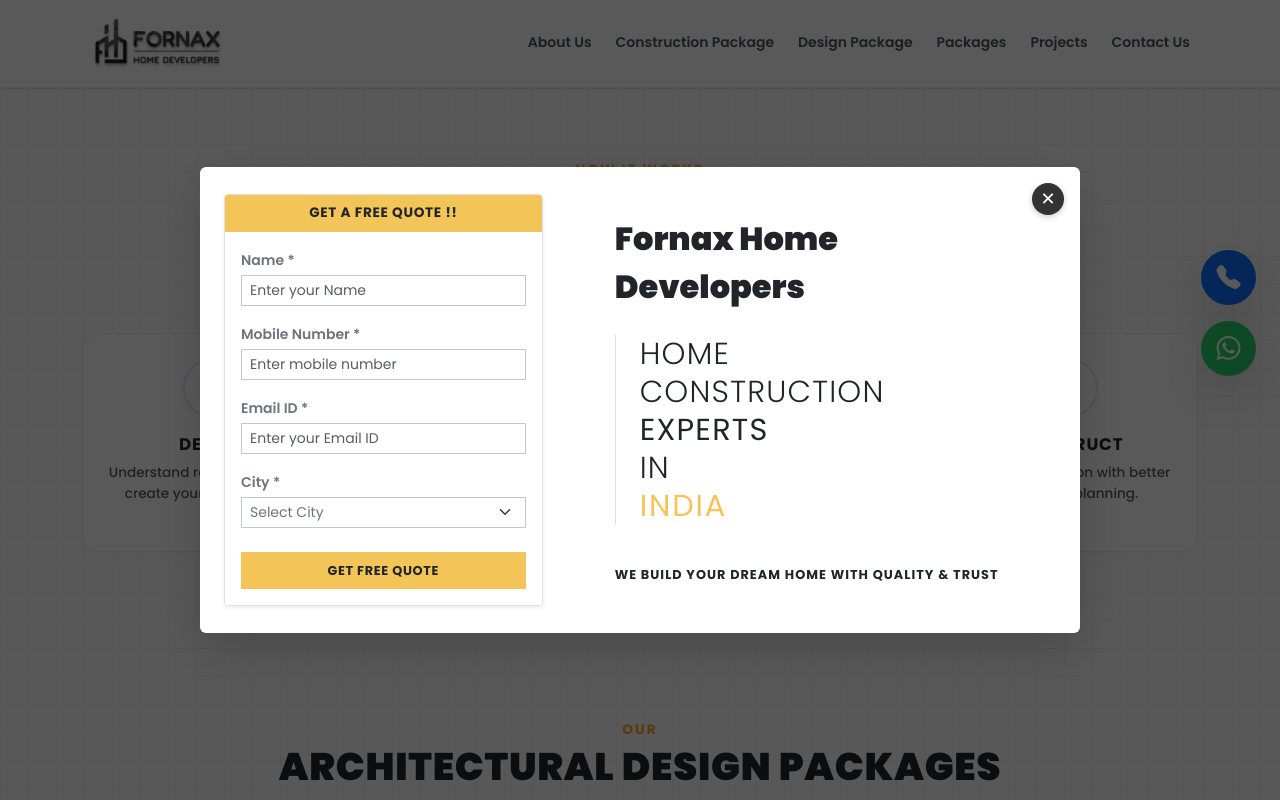
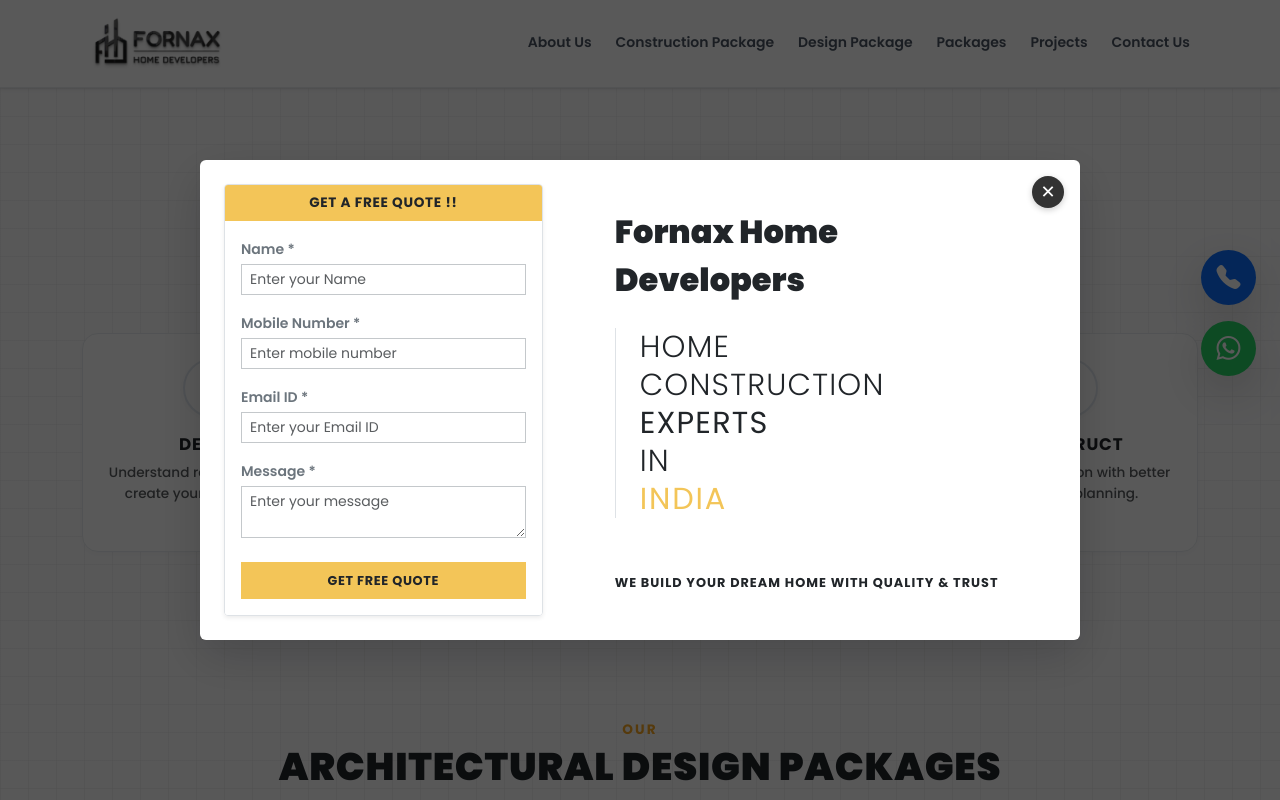
Before and after one commit to sankarsans/react-fornax, a React (Vite) app: page /react-fornax/DesignPackage in a window 1280 px wide. Shown: the top 800 px of the page. Built offline with nearby package versions, Linux system fonts and the light colour scheme.

Commit message:
contact form integration

```diff
--- a/src/components/Contact.tsx
+++ b/src/components/Contact.tsx
@@ -20,20 +20,20 @@
 
     // 1. Map your form data state variables into an object matching your template variables
     const templateParams = {
+      selected_package: "General Inquiry",
       from_name: formData.name,
       from_phone: formData.phone,
       from_email: formData.email,
       message: formData.message,
-      to_email: "your-email@example.com", // You can also set this inside the EmailJS dashboard instead
     };
 
     // 2. Send the email silently via the cloud service API endpoint
     emailjs
       .send(
-        "YOUR_SERVICE_ID", // Get from EmailJS Dashboard
-        "YOUR_TEMPLATE_ID", // Get from EmailJS Dashboard
+        "service_sffmfzj", // Get from EmailJS Dashboard
+        "template_lmtq8if", // Get from EmailJS Dashboard
         templateParams,
-        "YOUR_PUBLIC_KEY", // Get from EmailJS Account Settings
+        "16qxfkWtiuJ-XJqOG", // Get from EmailJS Account Settings
       )
       .then((response) => {
         console.log("SUCCESS!", response.status, response.text);
--- a/src/components/ContactBanner.tsx
+++ b/src/components/ContactBanner.tsx
@@ -1,4 +1,5 @@
 import { useState, useEffect } from "react";
+import emailjs from "@emailjs/browser";
 
 export default function ContactBanner({
   isOpen,
@@ -10,7 +11,7 @@
     name: "",
     phone: "",
     email: "",
-    city: "",
+    message: "",
   });
 
   // Handle smooth transition lifecycle
@@ -30,10 +31,37 @@
     }));
   };
 
-  const handleSubmit = (e: any) => {
+  const handleSubmit = (e: React.FormEvent<HTMLFormElement>) => {
     e.preventDefault();
-    console.log("Form submitted:", { ...formData, package: selectedPackage });
-    onClose();
+
+    // 1. Map your form data state variables into an object matching your template variables
+    const templateParams = {
+      selected_package: "General Inquiry",
+      from_name: formData.name,
+      from_phone: formData.phone,
+      from_email: formData.email,
+      message: formData.message,
+    };
+
+    // 2. Send the email silently via the cloud service API endpoint
+    emailjs
+      .send(
+        "service_sffmfzj", // Get from EmailJS Dashboard
+        "template_lmtq8if", // Get from EmailJS Dashboard
+        templateParams,
+        "16qxfkWtiuJ-XJqOG", // Get from EmailJS Account Settings
+      )
+      .then((response) => {
+        console.log("SUCCESS!", response.status, response.text);
+        alert("Enquiry sent successfully, we will get back to you soon!");
+
+        // 3. UI Clean-up on successful transmission
+        setFormData({ name: "", phone: "", email: "", message: "" });
+      })
+      .catch((err) => {
+        console.error("FAILED...", err);
+        alert("Failed to send email. Please try again.");
+      });
   };
 
   if (!isOpen) return null;
@@ -164,24 +192,16 @@
 
                 <div className="mb-3">
                   <label className="form-label small fw-semibold text-secondary mb-1">
-                    City *
+                    Message *
                   </label>
-                  <select
-                    name="city"
+                  <textarea
+                    name="message"
                     required
-                    value={formData.city}
+                    value={formData.message}
                     onChange={handleChange}
-                    className="form-select form-select-sm rounded-0 border-secondary-subtle text-secondary"
-                  >
-                    <option value="" disabled>
-                      Select City
-                    </option>
-                    <option value="Chennai">Chennai</option>
-                    <option value="Salem">Salem</option>
-                    <option value="Bangalore">Bangalore</option>
-                    <option value="Hyderabad">Hyderabad</option>
-                    <option value="Coimbatore">Coimbatore</option>
-                  </select>
+                    placeholder="Enter your message"
+                    className="form-control form-control-sm rounded-0 border-secondary-subtle text-secondary"
+                  ></textarea>
                 </div>
 
                 <button
```
